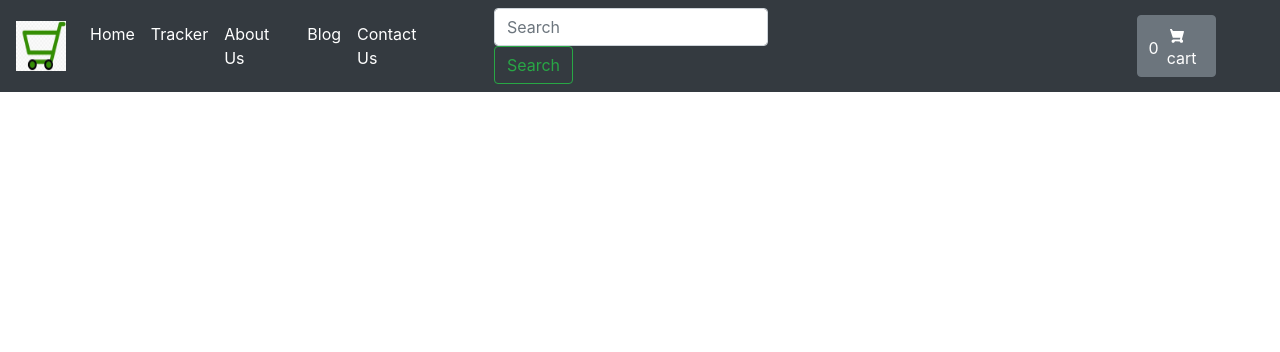
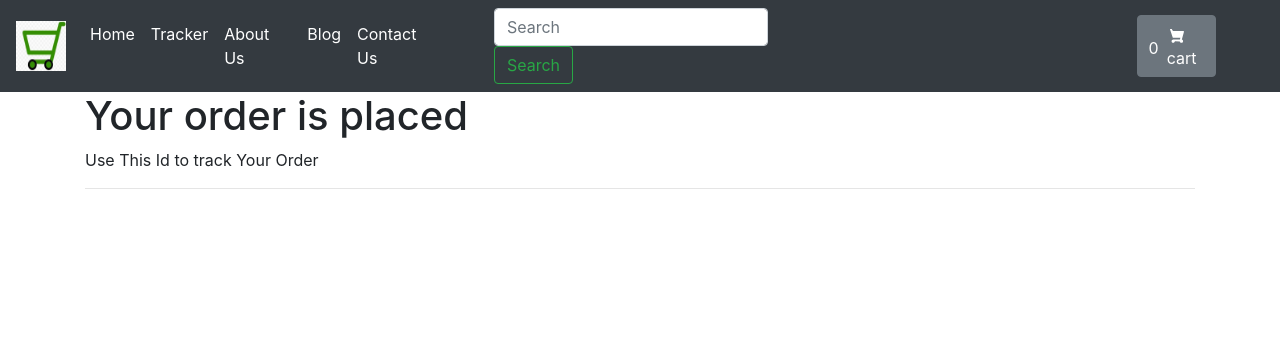
Before and after one commit to AbhiBerad01/E-Com, a Django app: page /shop/handlerequest/ in a window 1280 px wide. Shown: the top 352 px of the page. Run offline with Django 3.2, Linux system fonts and the light colour scheme; data comes from the database, SQL or seed files in the repository; both versions use the stored data as it was after the commit; some libraries are stand-ins or nearby versions.

Commit message:
Completeing Payment gateway

```diff
--- a/mac/shop/templates/shop/paymentstatus.html
+++ b/mac/shop/templates/shop/paymentstatus.html
@@ -1,9 +1,20 @@
 {% extends 'shop/basic.html' %}
 {% block title%}Order Tracker{% endblock %}
 {% block body%}
+<div class="container">
+    <div class="order">
+    <h1>Your order is placed</h1>
+     <span id="orderId"></span>
 
-<div class="container">
-    <ul class="list" id="item"></ul>
+<p>Use This Id to track Your Order</p>
+
+    <hr>
+    <div class="payment d-none" >
+    <p>Here is the RazerPay Payment details</p>
+    <span class="my-3" id="item1"></span>
+    <span class="my-3" id="item2"></span>
+    <span class="my-3" id="item3"></span>
+</div>
     </div>
 
     {% endblock %}
@@ -20,18 +31,36 @@
     }
     console.log(Responce)
 for (item in Responce) {
-            let qty = Responce.razorpay_payment_id;
-            let name = Responce.razorpay_order_id;
-            let price = Responce.razorpay_signature;
+            const rPaymentId = Responce.razorpay_payment_id;
+            const rOrderId = Responce.razorpay_order_id;
+            const rSignature = Responce.razorpay_signature;
+            const iD = Responce.orderId
+            myOI= `
+            <div class=" mx-4">
+                <span id=""  class="mx-5"><h5>${rOrderId}</h5></span>
+            </div>
+            `
+            myPI= `
+            <div class=" mx-4">
+                <span id="2"  class="mx-5"><h5>${rPaymentId}</h5></span>
+            </div>
+            `
+            mySign= `
+            <div class=" mx-4">
+                <span id="3"  class="mx-5"><h5>${rSignature}</h5></span>
+            </div>
+            `
+            myiD= `
+            <div class=" ">
+                <span id="3"  class="mx-5"><h5>Here is the order id of your Order -<strong>${iD}</strong></h5></span>
+            </div>
+            `
 
-            mystr = `<li class="list-item d-flex justify-content-between align-items-center">
-               <div class=" mx-4">
-                <span id="1"  class="  mx-5"><h5>${name}</h5></span>
-                <span id="2" class="  mx-5"><h5>${qty}</h5></span>
-                <span id="3" class=" mx-5"><h5>${price}</h5></span>
-                </div>
-                </li>`
-                $('#item').append(mystr)
-            }
+        }
+                    $('#item1').append(myOI)
+                    $('#item2').append(myPI)
+                    $('#item3').append(mySign)
+                    $('#orderId').append(myiD)
+
         </script>
 {% endblock %}
--- a/mac/shop/views.py
+++ b/mac/shop/views.py
@@ -117,12 +117,14 @@ def checkout(request):
         data = {"amount": str(amount)+"00", "currency": "INR", "receipt": str(id)}
         payment = client.order.create(data=data)
 
-        return render(request, 'shop/paytm.html', {'payment': payment})
+        return render(request, 'shop/paytm.html', {'payment': payment, 'id':id})
     return render(request, 'shop/checkout.html')
 
 
 @csrf_exempt
 def handlerequest(request):
     # paytm will send you post request here
-
-    return render(request, 'shop/paymentstatus.html')
+    orders = Order.objects.all()
+    params = {'orders':orders}
+    print(params)
+    return render(request, 'shop/paymentstatus.html',params)
```
Also changed, not shown: mac/shop/templates/shop/paytm.html (+7 -4 lines), mac/db.sqlite3.
